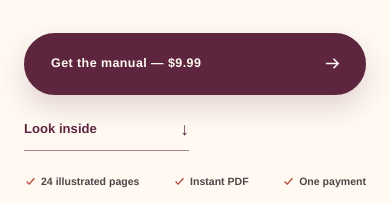
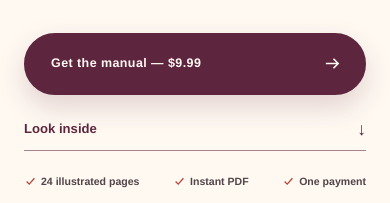
Before and after one commit to viscunlaurentiustorage-eng/Intimacy, a Next.js app: page / in a window 390 px wide. Shown: the part 906-1109 px from the top of the page. Built offline with nearby package versions, Linux system fonts and the light colour scheme; no server answers.

Commit message:
Match hero action widths

```diff
--- a/app/globals.css
+++ b/app/globals.css
@@ -51,7 +51,7 @@ h2 { font-size: clamp(3.25rem, 5.5vw, 5.8rem); line-height: .96; }
 .buy-button:hover { transform: translateY(-3px); background: #74304f; box-shadow: 0 17px 34px rgba(93,38,62,.25); }
 .buy-button-inverse { color: var(--wine); background: var(--peach); border-color: var(--peach); box-shadow: none; }
 .buy-button-inverse:hover { background: var(--paper); }
-.preview-link { min-width: 165px; padding: 0 0 7px; display: inline-flex; align-items: center; justify-content: space-between; gap: 34px; color: var(--plum); border-bottom: 1px solid rgba(93,38,62,.55); text-decoration: none; font-size: .82rem; font-weight: 800; transition: color .2s ease, border-color .2s ease; }
+.preview-link { width: 285px; min-width: 285px; padding: 0 0 7px; display: inline-flex; align-items: center; justify-content: space-between; gap: 34px; color: var(--plum); border-bottom: 1px solid rgba(93,38,62,.55); text-decoration: none; font-size: .82rem; font-weight: 800; transition: color .2s ease, border-color .2s ease; }
 .preview-link:hover { color: var(--coral-dark); border-color: var(--coral-dark); }
 .preview-link span { margin-left: auto; color: currentColor; font-size: 1.1rem; }
 .hero-proof { display: flex; flex-wrap: wrap; gap: 12px 22px; }
@@ -241,7 +241,7 @@ a:focus-visible, summary:focus-visible { outline: 3px solid var(--coral); outlin
   .hero-lead { font-size: 1rem; }
   .hero-actions { margin: 30px 0 22px; flex-direction: column; align-items: flex-start; gap: 20px; }
   .buy-button { width: 100%; }
-  .preview-link { width: 165px; text-align: left; }
+  .preview-link { width: 100%; min-width: 0; text-align: left; }
   .hero-proof { display: flex; flex-wrap: nowrap; justify-content: space-between; gap: 6px; }
   .hero-proof span { gap: 4px; white-space: nowrap; font-size: .66rem; }
   .hero-proof svg { width: 13px; height: 13px; }
```
